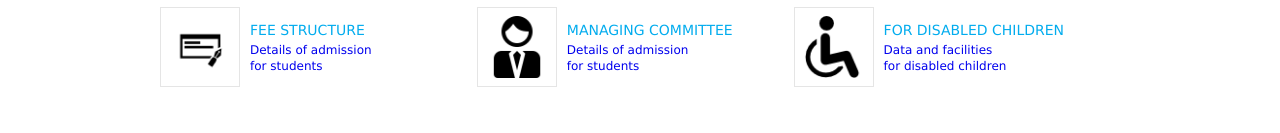
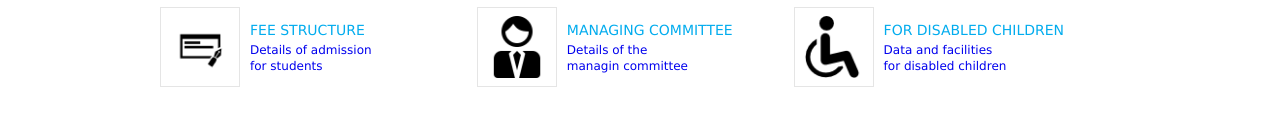
Before and after one commit to dpsnarela/dpsnarela.github.io, a plain HTML site: page index.html in a window 1280 px wide. Shown: the part 545-678 px from the top of the page. Drawn offline with Linux system fonts and the light colour scheme.

Commit message:
minor addition

```diff
--- a/index.html
+++ b/index.html
@@ -119,8 +119,8 @@
               <div class="imgholder" style="background-image:url(images/iconManaging.png)"></div>
               <br><span class="title">Managing Committee</span>
               <div class="description">
-                Details of admission<br>
-                for students
+                Details of the<br>
+                managin committee
               </div>
             </li>
           </a>
```
